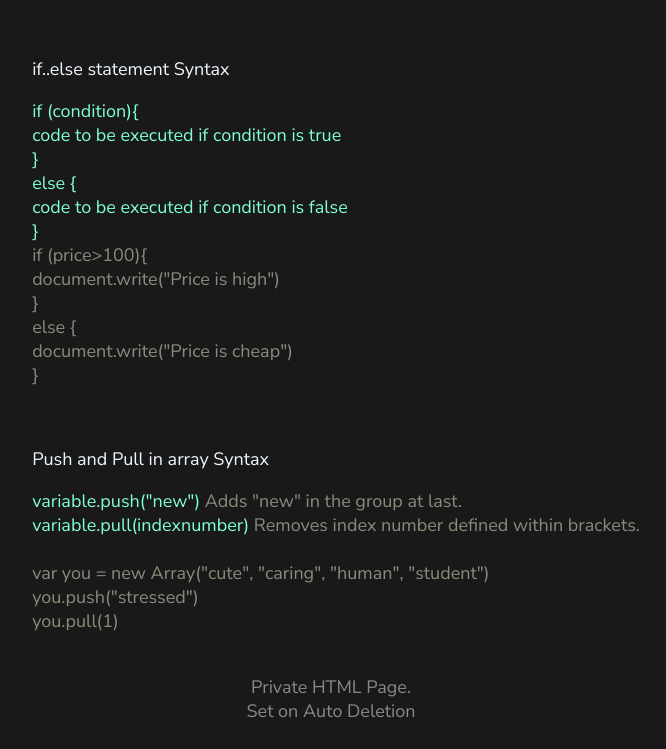
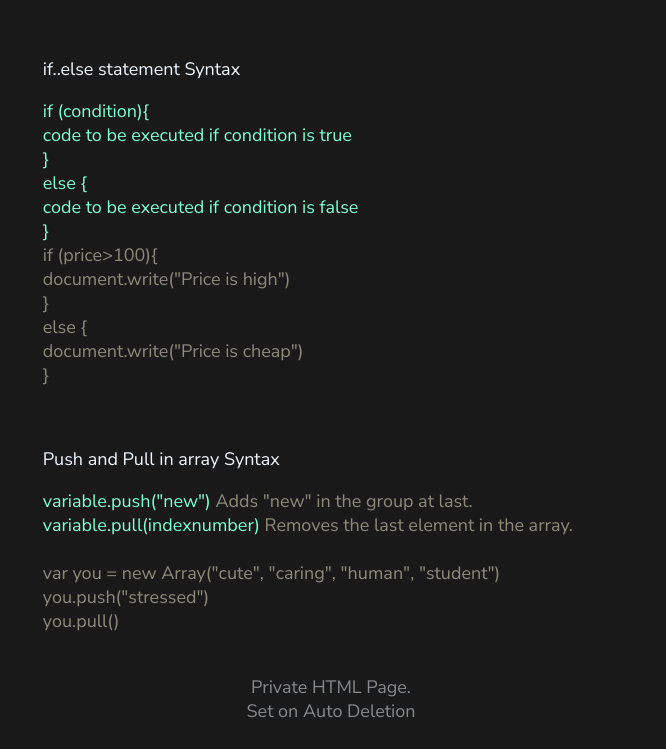
Before and after one commit to Aniii007/aniii007.github.io, a plain HTML site: page death.html in a window 1280 px wide. Shown: the part 902-1651 px from the top of the page, without its empty margins (309-975 px from the left). Drawn offline with Linux system fonts and the light colour scheme.

Commit message:
Corrected

```diff
--- a/death.html
+++ b/death.html
@@ -279,10 +279,10 @@
 
     <p>Push and Pull in array Syntax</p>
     <p style="color:aquamarine">variable.push("new") <span style="color:cornsilk; opacity: 0.5;">Adds "new" in the group at last.</span><br>
-    variable.pull(indexnumber) <span style="color:cornsilk; opacity: 0.5;">Removes index number defined within brackets.</span><br><br>
+    variable.pull(indexnumber) <span style="color:cornsilk; opacity: 0.5;">Removes the last element in the array.</span><br><br>
     <span style="color:cornsilk; opacity: 0.5;">var you = new Array("cute", "caring", "human", "student")<br>
       you.push("stressed")<br>
-      you.pull(1)<br>
+      you.pull()<br>
       </span>
     </p><br>
   </div>
```
